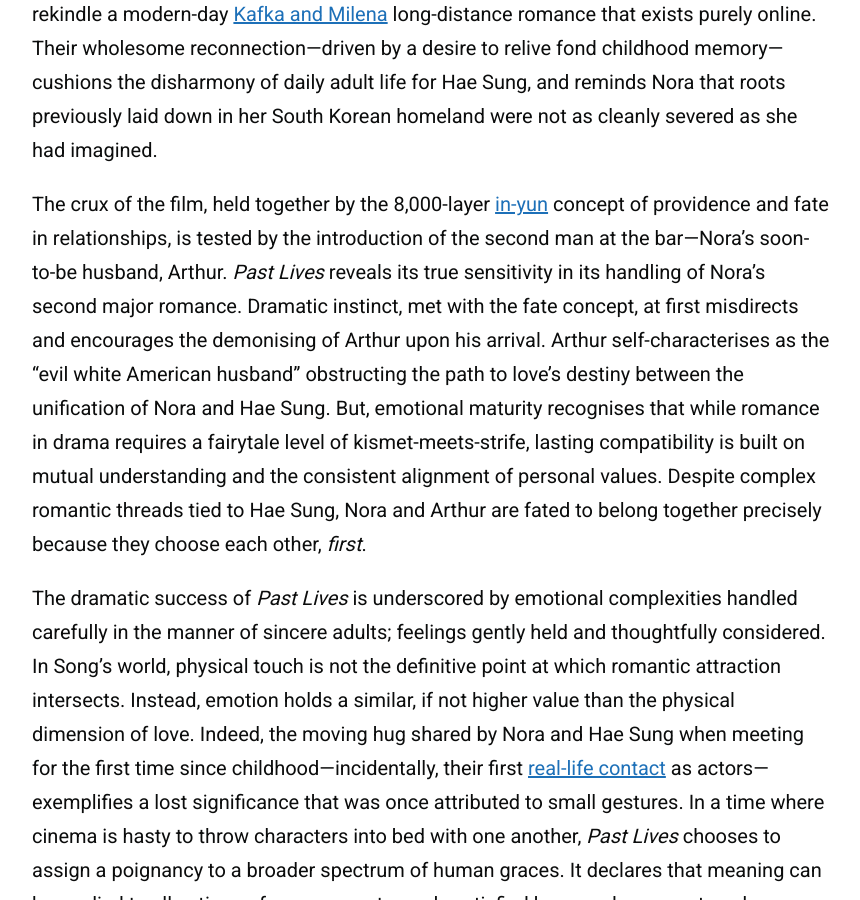
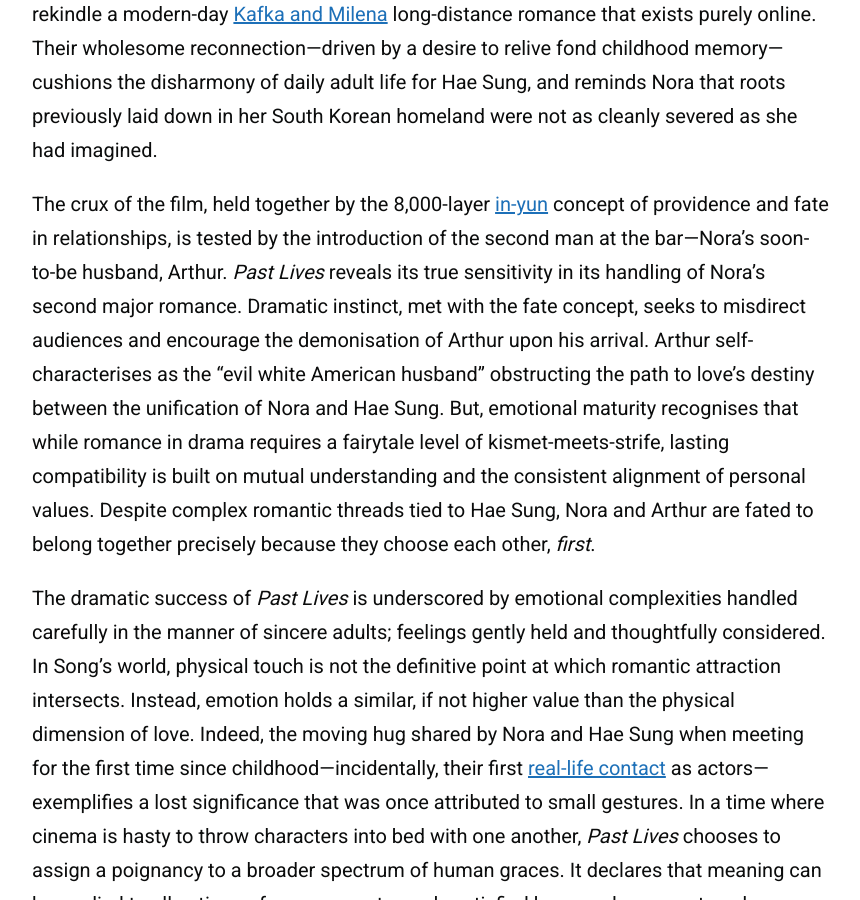
Before and after one commit to zoeurl/zoedowney.github.io, a Jekyll site: the page built from _posts/2024-05-30-past-lives.md, in a window 1280 px wide and 900 px high, scrolled down 1587 px. Shown: the whole window, without its empty margins (208-1068 px from the left). Built offline with Jekyll 4.4.1, drawn with Linux system fonts in a browser that asks for light colours.

Commit message:
Update 2024-05-30-past-lives.md

```diff
--- a/_posts/2024-05-30-past-lives.md
+++ b/_posts/2024-05-30-past-lives.md
@@ -17,7 +17,7 @@
 
 Song’s [theatrical](https://www.screendaily.com/features/celine-song-talks-moving-from-theatre-to-film-for-past-lives-you-have-to-accept-the-chaos-on-the-day/5188978.article) resumé influences her reliance on the implied tenet: ‘less is more’. Settings are sparse, dramatic signals subdued and drama: dialogue driven—this is a character study, at heart. If not for the clean and disparate cultural line drawn between New York and Seoul by the players, context would verge on irrelevant. After all, stories of romance and feeling orbit around relationships between people, not place. Inevitably, however, location becomes the tense conflict tied to the ‘what if?’ at the centre of Nora and Hae Sung’s relationship as adults. After reconnecting during university years, they rekindle a modern-day [Kafka and Milena](https://kafkamuseum.cz/en/franz-kafka/women/milena-jesenska/) long-distance romance that exists purely online. Their wholesome reconnection—driven by a desire to relive fond childhood memory—cushions the disharmony of daily adult life for Hae Sung, and reminds Nora that roots previously laid down in her South Korean homeland were not as cleanly severed as she had imagined.
 
-The crux of the film, held together by the 8,000-layer [in-yun](https://en.wiktionary.org/wiki/%EC%9D%B8%EC%97%B0) concept of providence and fate in relationships, is tested by the introduction of the second man at the bar—Nora’s soon-to-be husband, Arthur. _Past Lives_ reveals its true sensitivity in its handling of Nora’s second major romance. Dramatic instinct, met with the fate concept, at first misdirects and encourages the demonising of Arthur upon his arrival. Arthur self-characterises as the “evil white American husband” obstructing the path to love’s destiny between the unification of Nora and Hae Sung. But, emotional maturity recognises that while romance in drama requires a fairytale level of kismet-meets-strife, lasting compatibility is built on mutual understanding and the consistent alignment of personal values. Despite complex romantic threads tied to Hae Sung, Nora and Arthur are fated to belong together precisely because they choose each other, _first_.
+The crux of the film, held together by the 8,000-layer [in-yun](https://en.wiktionary.org/wiki/%EC%9D%B8%EC%97%B0) concept of providence and fate in relationships, is tested by the introduction of the second man at the bar—Nora’s soon-to-be husband, Arthur. _Past Lives_ reveals its true sensitivity in its handling of Nora’s second major romance. Dramatic instinct, met with the fate concept, seeks to misdirect audiences and encourage the demonisation of Arthur upon his arrival. Arthur self-characterises as the “evil white American husband” obstructing the path to love’s destiny between the unification of Nora and Hae Sung. But, emotional maturity recognises that while romance in drama requires a fairytale level of kismet-meets-strife, lasting compatibility is built on mutual understanding and the consistent alignment of personal values. Despite complex romantic threads tied to Hae Sung, Nora and Arthur are fated to belong together precisely because they choose each other, _first_.
 
 The dramatic success of _Past Lives_ is underscored by emotional complexities handled carefully in the manner of sincere adults; feelings gently held and thoughtfully considered. In Song’s world, physical touch is not the definitive point at which romantic attraction intersects. Instead, emotion holds a similar, if not higher value than the physical dimension of love. Indeed, the moving hug shared by Nora and Hae Sung when meeting for the first time since childhood—incidentally, their first [real-life contact](https://www.youtube.com/watch?v=9d4ObkmCJYs&t=7s&ab_channel=A24) as actors—exemplifies a lost significance that was once attributed to small gestures. In a time where cinema is hasty to throw characters into bed with one another, _Past Lives_ chooses to assign a poignancy to a broader spectrum of human graces. It declares that meaning can be applied to all actions of romance not merely satisfied by sexual conquest; perhaps even more so when building a foundational mutual respect and reciprocal emotional love supercede a desire for immediate physical intimacy.
 
```
